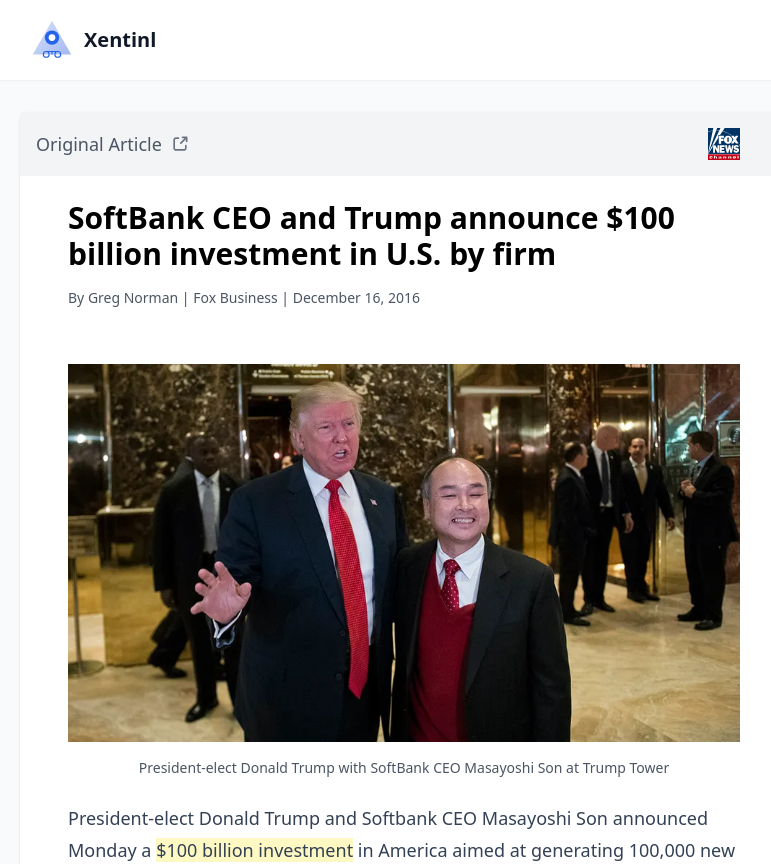
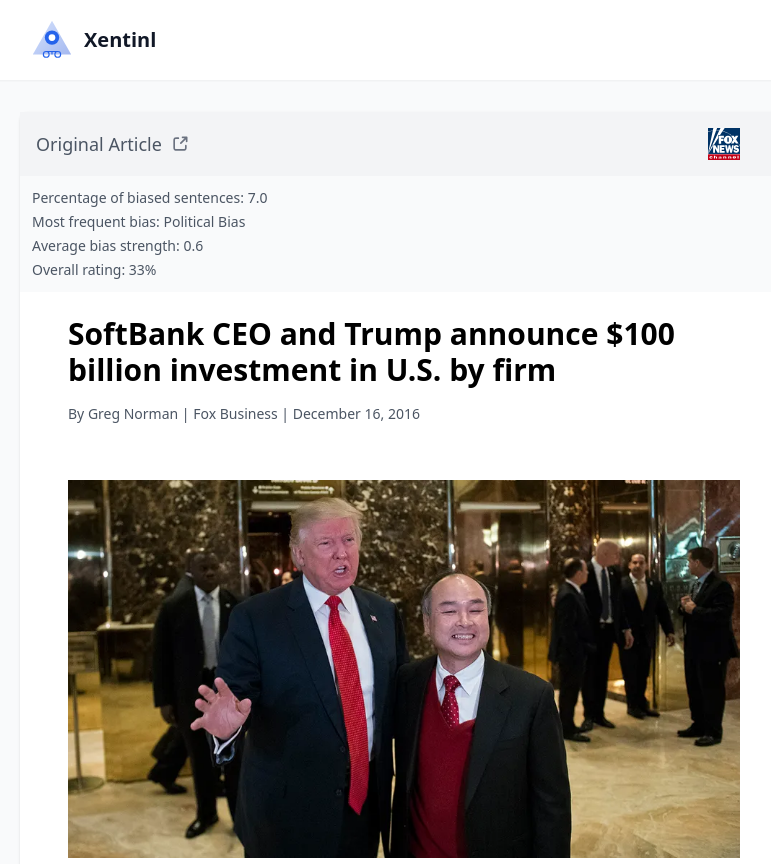
Before and after one commit to MarkPearce/vercel-facts, a Next.js app: page / in a window 1280 px wide. Shown: the top 864 px of the page, without its empty margins (236-1007 px from the left). Built offline with nearby package versions, Linux system fonts and the light colour scheme.

Commit message:
add totals

```diff
--- a/components/ArticleHeader/index.js
+++ b/components/ArticleHeader/index.js
@@ -3,6 +3,7 @@
 import Image from 'next/image';
 
 const ArticleHeader = () => (
+  <div>
     <div className="bg-gray-100 hover:bg-gray-200 active:bg-gray-300 transition-colors duration-150">
       <a
         href="https://www.foxbusiness.com/economy/trump-softbank-ceo-announce-100b-investment-critical-infrastructure-ai"
@@ -42,6 +43,15 @@
         </div>
       </a>
     </div>
+    <div className="bg-gray-50 p-3 text-sm text-gray-600">
+      <div className="flex flex-col space-y-1">
+        <div>Percentage of biased sentences: <span className="font-medium">7.0</span></div>
+        <div>Most frequent bias: <span className="font-medium">Political Bias</span></div>
+        <div>Average bias strength: <span className="font-medium">0.6</span></div>
+        <div>Overall rating: <span className="font-medium">33%</span></div>
+      </div>
+    </div>
+  </div>
 );
 
 export default ArticleHeader;
```
Lines whose indentation alone changed are shown as unchanged.
